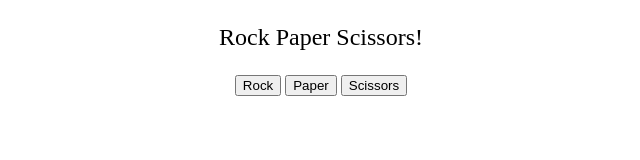
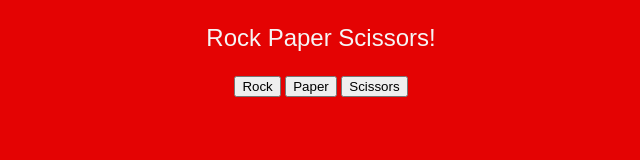
Before and after one commit to Akanjii/rock-paper-scissors, a plain HTML site: page index.html in a window 1280 px wide. Shown: the whole page, without its empty margins (319-959 px from the left). Drawn offline with Linux system fonts and the light colour scheme.

Commit message:
added more css styling for better ui

```diff
--- a/index.html
+++ b/index.html
@@ -3,7 +3,7 @@
 <head>
   <title>Rock Paper Scissors</title>
 </head>
-<body style="text-align: center;">
+<body style="text-align: center; background-color: #e40303; color: #f5f5f5; font-family: sans-serif;">
   <p style="font-size: x-large;">Rock Paper Scissors!</p>
   <button onclick="
 
```
